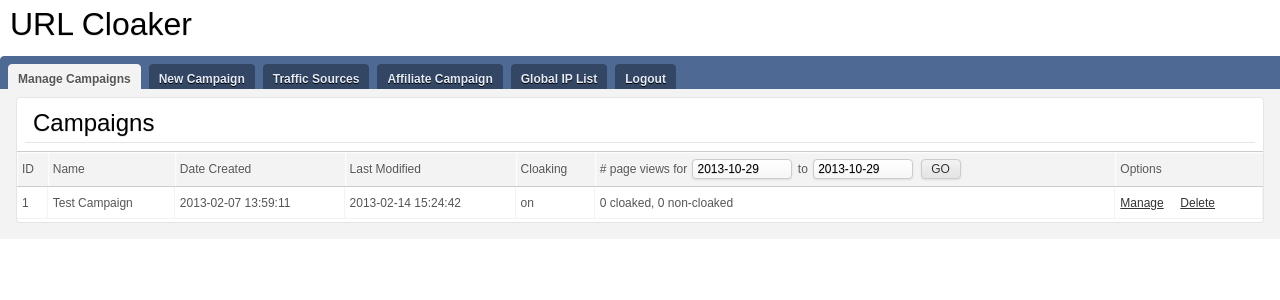
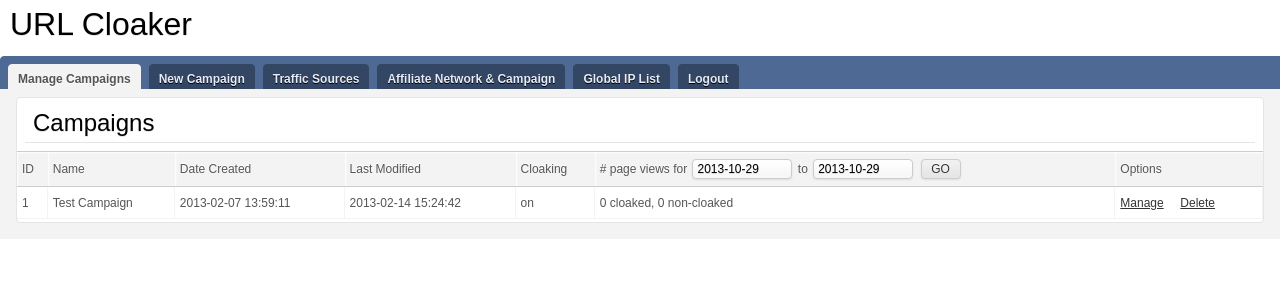
Before and after one commit to ariunbayar/cloaker, a PHP site: page /admin/index.php in a window 1280 px wide. Shown: the top 300 px of the page. Run offline with PHP 8.4, Linux system fonts and the light colour scheme; a user stored in the database is signed in; data comes from the database, SQL or seed files in the repository.

Commit message:
I2: Change menu tab name Affiliate campaign

```diff
--- a/admin/views/affiliate_campaign.php
+++ b/admin/views/affiliate_campaign.php
@@ -28,7 +28,7 @@
 <div class="scont">
     <div class="box">
         <div class="tl"><div class="tr"></div></div>
-        <h2 class="boxtitle">Manage Affiliate Campaign</h2>
+        <h2 class="boxtitle">Manage Affiliate Network & Campaign</h2>
         <form action="<?php echo ADMIN_URL; ?>save_affiliate_campaign/" method="POST">
             <table width="100%" cellspacing="0" cellpadding="4" border="0" class="table">
                 <tbody>
--- a/admin/views/layout_dashboard.php
+++ b/admin/views/layout_dashboard.php
@@ -15,7 +15,7 @@
             <a href="<?php echo ADMIN_URL ?>traffic_source/">Traffic Sources<span></span></a>
         </li>
         <li <?php echo $data['current_page']=='affiliate_campaign'?'class="active"':'' ?>>
-            <a href="<?php echo ADMIN_URL ?>affiliate_campaign/">Affiliate Campaign<span></span></a>
+            <a href="<?php echo ADMIN_URL ?>affiliate_campaign/">Affiliate Network & Campaign<span></span></a>
         </li>
 
         <?php if($_SESSION['user_level'] == 'superadmin') { ?>
```
